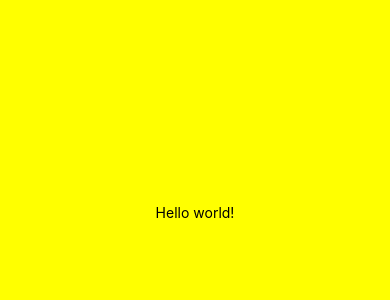
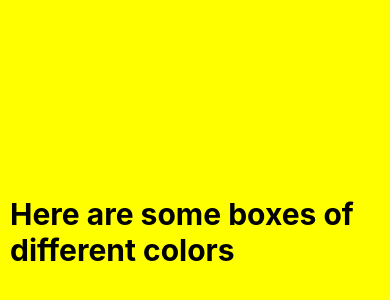
Before and after one commit to arminv/FrontendMasters-React-Native, a React Native app: screen / in a window 390 px wide. Shown: the part 210-510 px from the top of the page. Built offline with nearby package versions, Linux system fonts and the light colour scheme.

Commit message:
Progress

```diff
--- a/App.js
+++ b/App.js
@@ -10,7 +10,9 @@ const App = () => {
       {/* NOTE: multiple styles cascade, meaning the last style overwrites the previous ones (if there is overlap/common styling) */}
       {/* NOTE: there is an equivalent for styled-components in React Native */}
       <View style={[styles.container, styles.yellow]}>
-        <Text>Hello world!</Text>
+        <Text style={styles.text}>
+          Here are some boxes of different colors{' '}
+        </Text>
       </View>
     </SafeAreaView>
   );
@@ -29,13 +31,19 @@ const styles = StyleSheet.create({
     justifyContent: 'center',
     flex: 1,
     // paddingVertical: 10,
-    // paddingHorizontal: 30,
+    paddingHorizontal: 10,
+    paddingTop: 40,
     // borderColor: 'red',
     // borderWidth: 2,
   },
   safeArea: {
     flex: 2,
   },
+  text: {
+    // NOTE: the default `fontSize` is 16
+    fontSize: 30,
+    fontWeight: 'bold',
+  },
 });
 
 export default App;
```
